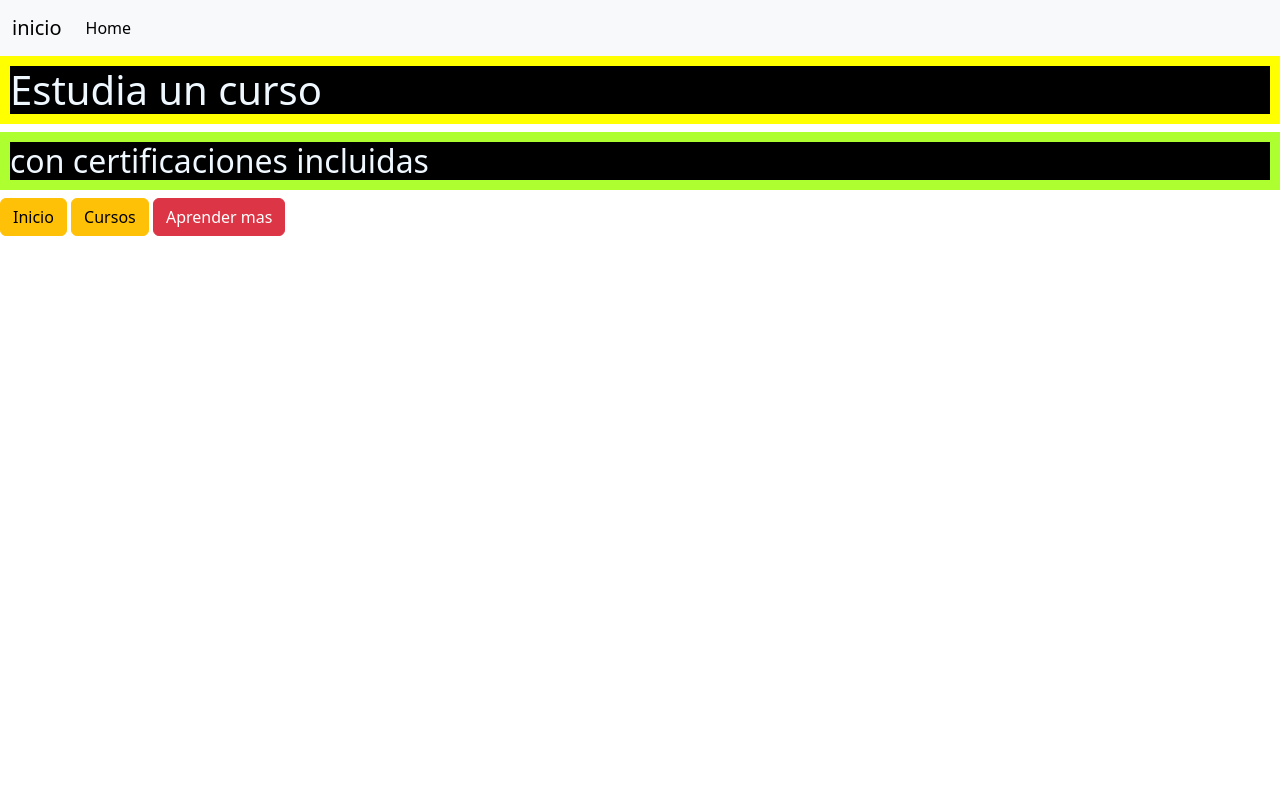
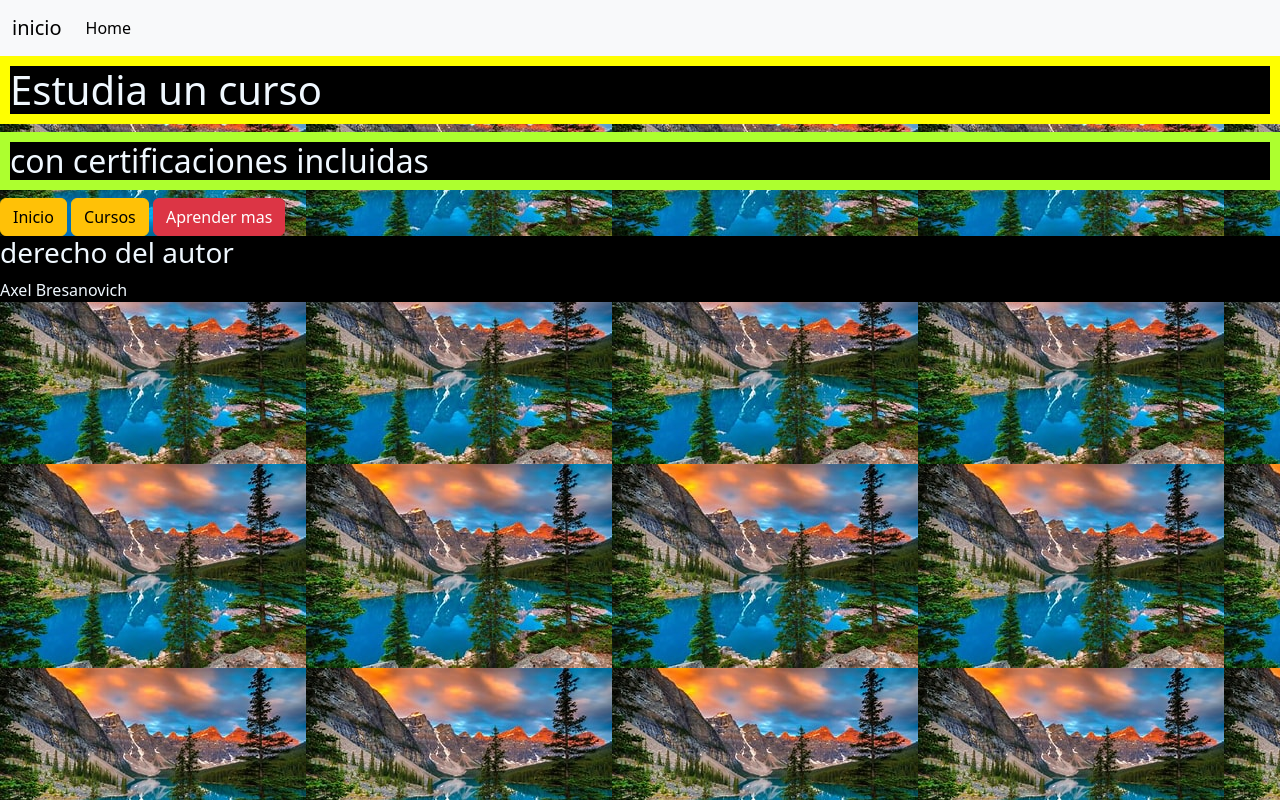
Before and after one commit to Axelbresa/trab-axel, a plain HTML site: page inicio.html in a window 1280 px wide. Shown: the top 800 px of the page. Drawn offline with nearby package versions, Linux system fonts and the light colour scheme.

Commit message:
agrege un fondo en el archivo inicio y en el footer los derechos

```diff
--- a/inicio.html
+++ b/inicio.html
@@ -23,6 +23,14 @@
       </nav>
     </header>
       <style>
+      footer{
+        background-color: black;
+        color: aliceblue;
+      }
+  .fondo{
+    background-image: url(paisaje.jpg);
+    height: 10000cqmax;
+}
   h1{
 
     border: solid yellow 10px;
@@ -35,6 +43,7 @@
     color: aliceblue;
   }
 </style>
+<div class="fondo">
 <H1>Estudia un curso</H1>
 <h2>con certificaciones incluidas</h2>
 <style>
@@ -51,9 +60,11 @@ border: solid green;
 <button type="button" class="btn btn-danger">Aprender mas</button>
 </a>
 </a>
-
+<footer>
+  <h3>derecho del autor</h3>
+  <p>Axel Bresanovich</p>
+</footer>
+</div>
 <script src="https://cdn.jsdelivr.net/npm/bootstrap@5.3.0-alpha3/dist/js/bootstrap.bundle.min.js" integrity="sha384-ENjdO4Dr2bkBIFxQpeoTz1HIcje39Wm4jDKdf19U8gI4ddQ3GYNS7NTKfAdVQSZe" crossorigin="anonymous"></script>
-<footer></footer>
-
   </body>
 </html>
```
Also changed, not shown: cursos.html (+1 -1 lines), paisaje.jpg (added).
